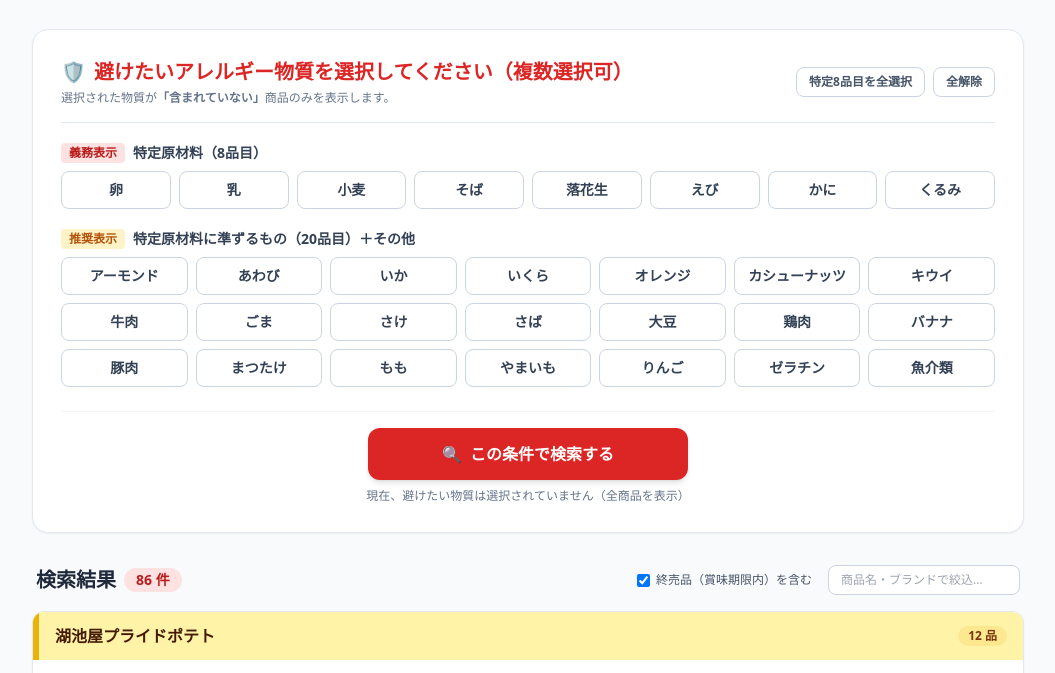
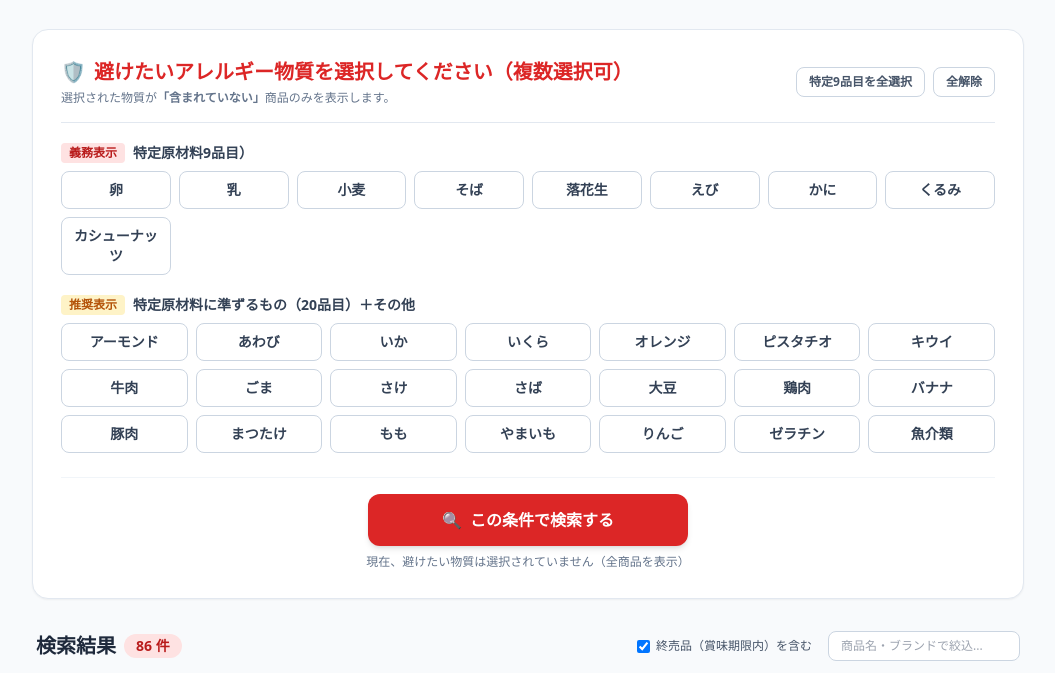
Before and after one commit to kanna612/allergy-search, a plain HTML site: page index.html in a window 1280 px wide. Shown: the part 99-772 px from the top of the page, without its empty margins (112-1167 px from the left). Drawn offline with nearby package versions, Linux system fonts and the light colour scheme.

Commit message:
Update allergen references from 8 to 9 items

```diff
--- a/index.html
+++ b/index.html
@@ -52,7 +52,7 @@
         </div>
         <div class="flex items-center gap-2 text-xs">
           <button id="selectAllMajorBtn" class="px-3 py-1.5 rounded-lg border border-slate-300 hover:bg-slate-100 text-slate-600 font-semibold">
-            特定8品目を全選択
+            特定9品目を全選択
           </button>
           <button id="clearAllBtn" class="px-3 py-1.5 rounded-lg border border-slate-300 hover:bg-slate-100 text-slate-600 font-semibold">
             全解除
@@ -60,11 +60,11 @@
         </div>
       </div>
 
-      <!-- 1. 特定原材料（8品目） -->
+      <!-- 1. 特定原材料（9品目） -->
       <div class="mb-5">
         <div class="flex items-center gap-2 mb-2">
           <span class="text-xs font-bold text-red-700 bg-red-100 px-2 py-0.5 rounded">義務表示</span>
-          <h3 class="text-sm font-bold text-slate-700">特定原材料（8品目）</h3>
+          <h3 class="text-sm font-bold text-slate-700">特定原材料9品目）</h3>
         </div>
         <div id="majorAllergenList" class="grid grid-cols-2 sm:grid-cols-4 md:grid-cols-8 gap-2"></div>
       </div>
@@ -124,9 +124,9 @@
   </div>
 
   <script>
-    const MAJOR_ALLERGENS = ["卵", "乳", "小麦", "そば", "落花生", "えび", "かに", "くるみ"];
+    const MAJOR_ALLERGENS = ["卵", "乳", "小麦", "そば", "落花生", "えび", "かに", "くるみ", "カシューナッツ"];
     const MINOR_ALLERGENS = [
-      "アーモンド", "あわび", "いか", "いくら", "オレンジ", "カシューナッツ",
+      "アーモンド", "あわび", "いか", "いくら", "オレンジ", "ピスタチオ",
       "キウイ", "牛肉", "ごま", "さけ", "さば", "大豆", "鶏肉",
       "バナナ", "豚肉", "まつたけ", "もも", "やまいも", "りんご",
       "ゼラチン", "魚介類"
```
